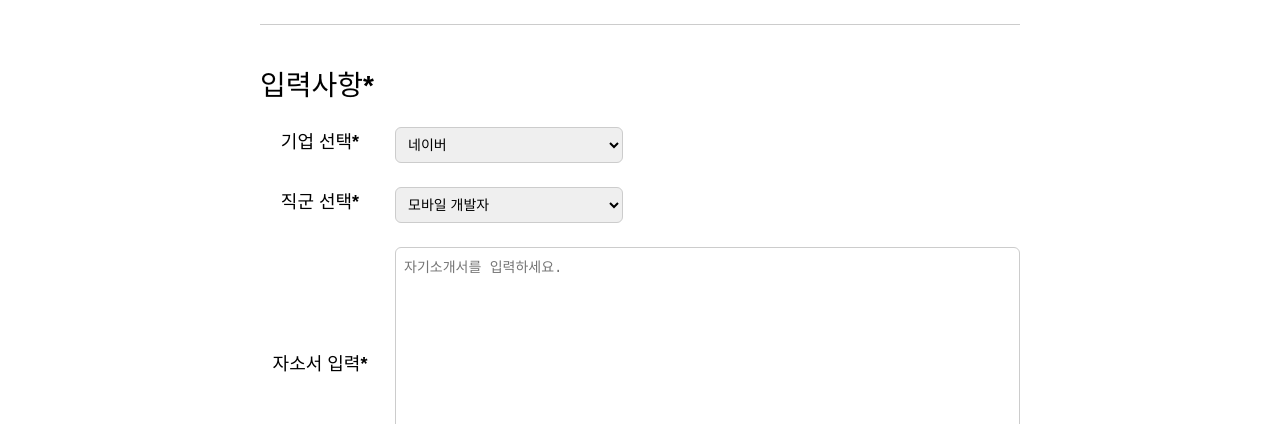
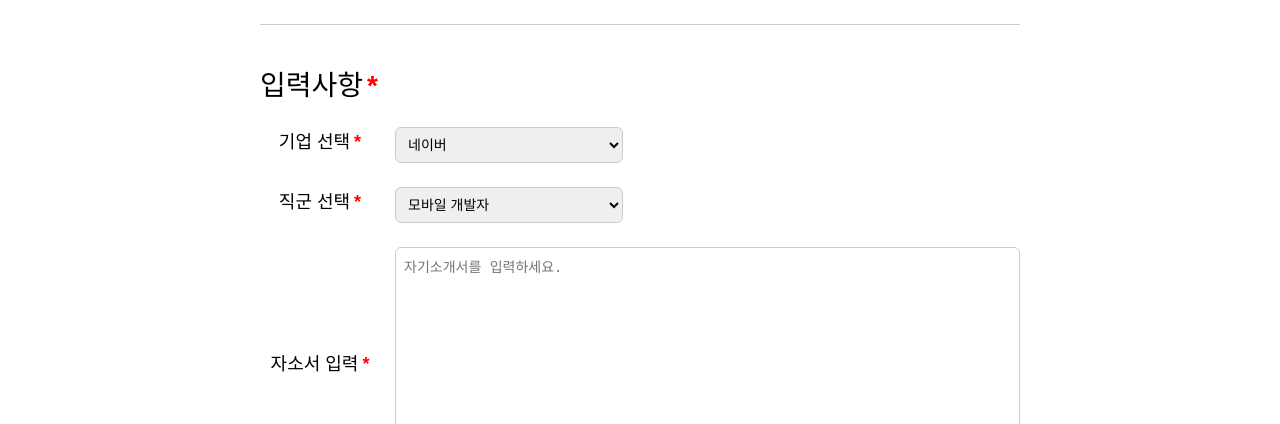
Before and after one commit to knupp7/react-ai-interview, a React (Vite) app in the folder vite-project/: page /interview in a window 1280 px wide. Shown: the part 484-908 px from the top of the page. Built offline with nearby package versions, Linux system fonts and the light colour scheme.

Commit message:
[comment] Insert additional comment
ProfileSection/CompanySection

```diff
--- a/vite-project/src/pages/interview-comps/CompanySection.jsx
+++ b/vite-project/src/pages/interview-comps/CompanySection.jsx
@@ -13,13 +13,14 @@ const CompanySection = ({
 
   return (
     <>
+      {/* 2. 지원 항목 선택 영역 (기업, 직군, 자소서) */}
       <h2 className="section-title">
-        {INTERVIEW_LABELS.inputInfo}<span className="required">*</span>
+        {INTERVIEW_LABELS.inputInfo}<span className="label-required">*</span>
       </h2>
 
-      <div className="form-group">
+      <div className="form-group">  {/* ▶ 기업 선택 */}
         <label>
-          {INTERVIEW_LABELS.company}<span className="required">*</span>
+          {INTERVIEW_LABELS.company}<span className="label-required">*</span>
         </label>
         <select
           value={selectedCompany}
@@ -31,9 +32,9 @@ const CompanySection = ({
         </select>
       </div>
 
-      <div className="form-group">
+      <div className="form-group"> {/* ▶ 직군 선택 */}
         <label>
-          {INTERVIEW_LABELS.role}<span className="required">*</span>
+          {INTERVIEW_LABELS.role}<span className="label-required">*</span>
         </label>
         <select
           value={selectedRole}
@@ -45,9 +46,9 @@ const CompanySection = ({
         </select>
       </div>
 
-      <div className="form-group">
+      <div className="form-group">  {/* ▶ 자기소개서 입력 */}
         <label>
-          {INTERVIEW_LABELS.resume}<span className="required">*</span>
+          {INTERVIEW_LABELS.resume}<span className="label-required">*</span>
         </label>
         <div style={{ display: "flex", flexDirection: "column", width: "100%" }}>
           <textarea
--- a/vite-project/src/pages/interview-comps/ProfileSection.jsx
+++ b/vite-project/src/pages/interview-comps/ProfileSection.jsx
@@ -19,11 +19,12 @@ const ProfileSection = ({
 
   return (
     <>
+      {/* ▶ 기본 정보 입력 필드: 이름, 나이, 성별, 조직, 직급 */}
       <h2 className="section-title">{INTERVIEW_LABELS.memberInfo}</h2>  {/* 회원정보 */}
       <div className="profile-section">
         <ProfileImageUploader profileImage={profileImage} setProfileImage={setProfileImage} />
         <div className="form-grid">   {/* 회원정보 입력 폼 */}
-          <label>{INTERVIEW_LABELS.name}</label>
+          <label>{INTERVIEW_LABELS.name}</label>  {/* 이름 */}
           <div className="input-with-error">
             <input
               type="text"
@@ -33,7 +34,7 @@ const ProfileSection = ({
             {errors.name && <span className="error-msg">{errors.name}</span>}
           </div>
 
-          <label>{INTERVIEW_LABELS.age}</label>
+          <label>{INTERVIEW_LABELS.age}</label> {/* 나이 */}
           <div className="input-with-error">
             <input
               type="text"
@@ -43,7 +44,7 @@ const ProfileSection = ({
             {errors.age && <span className="error-msg">{errors.age}</span>}
           </div>
 
-          <label>{INTERVIEW_LABELS.gender}</label>
+          <label>{INTERVIEW_LABELS.gender}</label>  {/* 성별 */}
           <div className="input-with-error">
             <div className="gender-select">
               <button
@@ -64,14 +65,14 @@ const ProfileSection = ({
             {errors.gender && <span className="error-msg">{errors.gender}</span>}
           </div>
 
-          <label>{INTERVIEW_LABELS.organization}</label>
+          <label>{INTERVIEW_LABELS.organization}</label>  {/* 소속 */}
           <input
             type="text"
             value={organization}
             onChange={(e) => setOrganization(e.target.value)}
             placeholder={INTERVIEW_LABELS.organization} />
 
-          <label>{INTERVIEW_LABELS.position}</label>
+          <label>{INTERVIEW_LABELS.position}</label>  {/* 직급 */}
           <input
             type="text"
             value={position}
```
